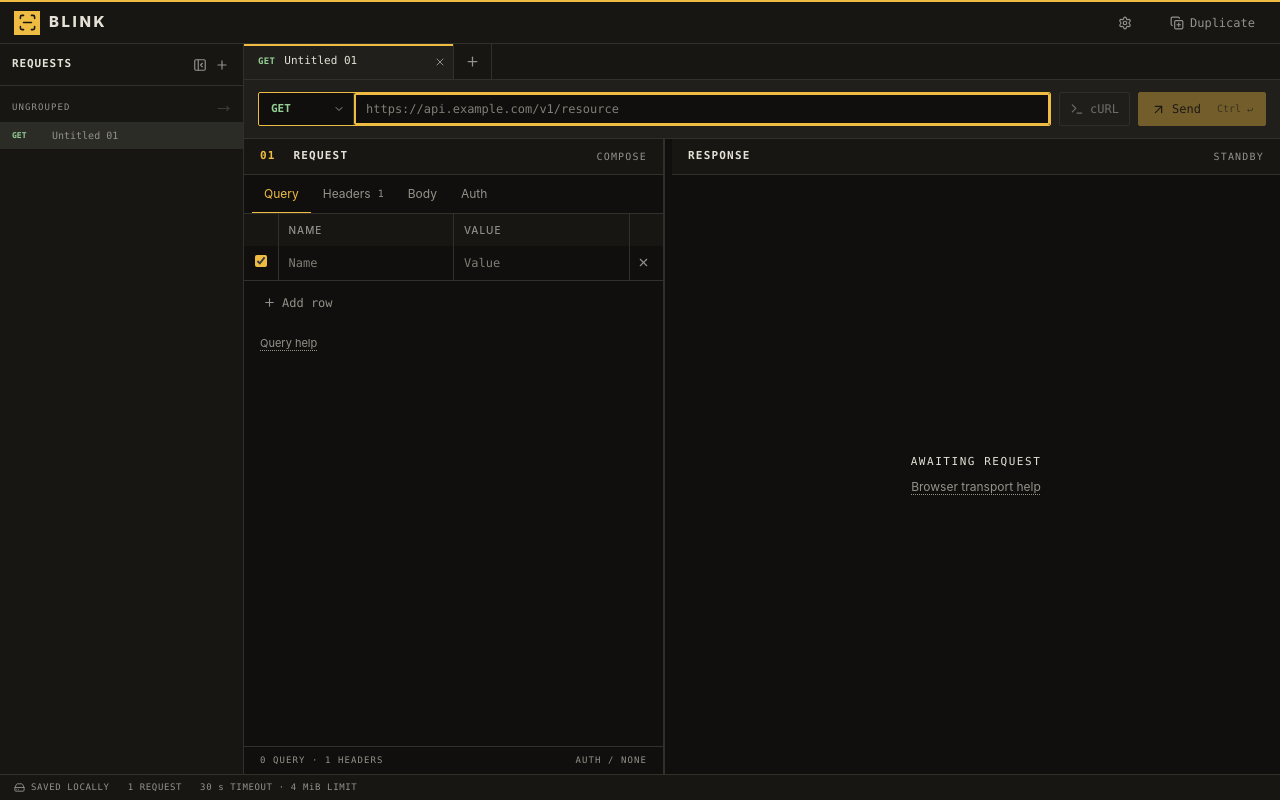
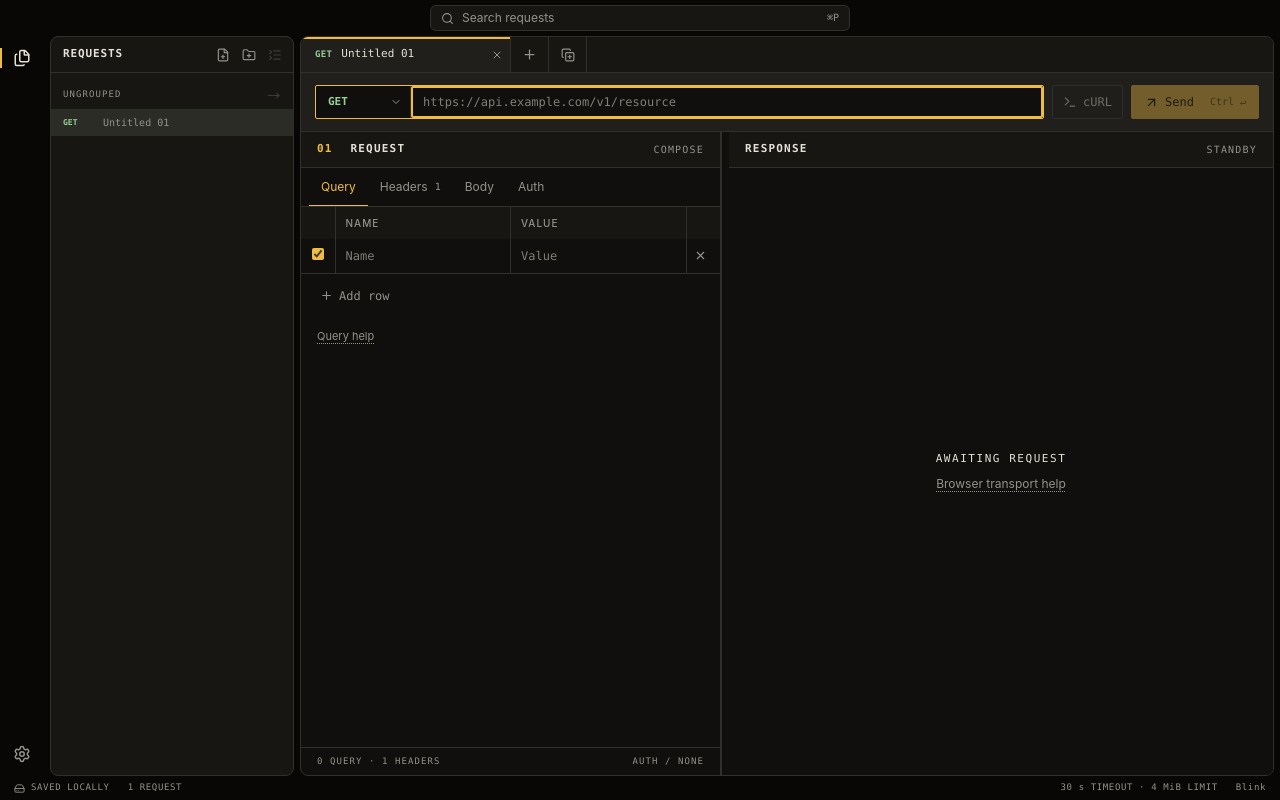
Before and after one commit to f0ursqu4r3/blink, a Vue app: page / in a window 1280 px wide. Built offline with nearby package versions, Linux system fonts and the light colour scheme.

Commit message:
feat: VS Code-style shell with activity bar and command center

```diff
--- a/src-tauri/capabilities/default.json
+++ b/src-tauri/capabilities/default.json
@@ -5,6 +5,7 @@
   "windows": ["main"],
   "permissions": [
     "core:default",
+    "core:window:allow-start-dragging",
     "opener:default"
   ]
 }
--- a/src-tauri/tauri.conf.json
+++ b/src-tauri/tauri.conf.json
@@ -16,7 +16,9 @@
         "width": 1180,
         "height": 780,
         "minWidth": 860,
-        "minHeight": 620
+        "minHeight": 620,
+        "titleBarStyle": "Overlay",
+        "hiddenTitle": true
       }
     ],
     "security": {
--- a/src/App.vue
+++ b/src/App.vue
@@ -1,12 +1,6 @@
 <script setup lang="ts">
 import { computed, nextTick, onMounted, onUnmounted, ref, watch } from "vue";
-import {
-  CopyPlus,
-  HardDrive,
-  PanelLeft,
-  ScanLine,
-  Settings,
-} from "lucide-vue-next";
+import { HardDrive, PanelLeft } from "lucide-vue-next";
 import { Button } from "@/components/ui/button";
 import RequestTabs from "@/components/RequestTabs.vue";
 import RequestBrowser from "@/components/RequestBrowser.vue";
@@ -15,6 +9,10 @@ import GroupSettingsDialog from "@/components/GroupSettingsDialog.vue";
 import ApplicationSettingsDialog from "@/components/ApplicationSettingsDialog.vue";
 import WorkspaceStorageNotice from "@/components/WorkspaceStorageNotice.vue";
 import HelpTooltip from "@/components/HelpTooltip.vue";
+import ActivityBar from "@/components/ActivityBar.vue";
+import CommandCenter from "@/components/CommandCenter.vue";
+import { useTheme } from "@/composables/useTheme";
+import { nativeTransport } from "@/lib/transport";
 import { useWorkspaceState } from "@/composables/useWorkspaceState";
 import { createSession, hasDraft, sessionLabel } from "@/lib/session";
 import type { AuthorizationConfig } from "@/lib/authorization";
@@ -61,6 +59,10 @@ const active = computed(() =>
 );
 const pendingClose = ref<number | null>(null);
 const sidebarCollapsed = ref(false);
+const commandCenter = ref<InstanceType<typeof CommandCenter>>();
+const { name: themeName } = useTheme();
+// Tauri draws the macOS traffic lights over the title bar.
+const macOverlay = nativeTransport && /Mac/.test(navigator.userAgent);
 const mobileBrowserOpen = ref(false);
 const selectedRequestIds = ref<number[]>([]);
 const selectionAnchorId = ref<number | null>(null);
@@ -136,6 +138,13 @@ function select(id: number) {
   activeId.value = id;
   pendingClose.value = null;
   updateSelection([id], id);
+}
+function selectFromSearch(id: number) {
+  select(id);
+  void nextTick(() => document.getElementById(`request-tab-${id}`)?.focus());
+}
+function collapseAllGroups() {
+  for (const group of groups.value) group.collapsed = true;
 }
 function updateSelection(ids: number[], anchorId: number | null) {
   selectedRequestIds.value = ids;
@@ -231,7 +240,9 @@ function onKey(event: KeyboardEvent) {
     closing.value ||
     groupSettingsOpen.value ||
     applicationSettingsOpen.value ||
-    document.querySelector('[data-surface="context-menu"]')
+    document.querySelector(
+      '[data-surface="context-menu"], [data-surface="command-center"]',
+    )
   )
     return;
   if (
@@ -276,6 +287,10 @@ function onKey(event: KeyboardEvent) {
       event.preventDefault();
       openApplicationSettings();
     }
+    if (key === "p" && !event.shiftKey) {
+      event.preventDefault();
+      void commandCenter.value?.show();
+    }
   }
 }
 onMounted(() => window.addEventListener("keydown", onKey));
@@ -284,24 +299,18 @@ onUnmounted(() => window.removeEventListener("keydown", onKey));
 
 <template>
   <main
-    class="flex flex-col h-full min-h-100 border-t-2 border-primary max-[760px]:h-auto max-[760px]:min-h-dvh"
+    class="flex flex-col h-full min-h-100 bg-frame max-[760px]:h-auto max-[760px]:min-h-dvh"
     :inert="closing || undefined"
   >
     <header
-      class="h-10.5 shrink-0 px-3.5 flex items-center justify-between gap-3 border-b border-border bg-muted"
+      class="relative flex h-9 shrink-0 items-center justify-center px-2"
+      :class="{ 'pl-19.5': macOverlay }"
+      data-title-bar
+      data-tauri-drag-region
     >
-      <div class="flex items-center gap-2.25 whitespace-nowrap">
-        <span
-          class="flex items-center justify-center h-6 w-6.5 text-primary-foreground bg-primary"
-        >
-          <ScanLine :size="19" aria-hidden="true" />
-        </span>
-        <h1 class="text-[0.9375rem] font-extrabold tracking-[0.17em]">BLINK</h1>
-      </div>
-      <div class="flex items-center gap-4">
       <Button
         variant="ghost"
-          class="min-[761px]:hidden"
+        class="absolute left-2 min-[761px]:hidden"
         :aria-label="
           mobileBrowserOpen ? 'Hide request browser' : 'Show request browser'
         "
@@ -314,26 +323,13 @@ onUnmounted(() => window.removeEventListener("keydown", onKey));
       >
         <PanelLeft :size="14" aria-hidden="true" />
       </Button>
-        <Button
-          variant="ghost"
-          aria-label="Application settings"
-          title="Application settings"
-          @click="openApplicationSettings($event)"
-        >
-          <Settings :size="14" aria-hidden="true" />
-        </Button>
-        <Button
-          variant="ghost"
-          data-duplicate-request
-          :disabled="!ready"
-          aria-label="Duplicate request"
-          title="Duplicate request · Cmd/Ctrl+Shift+D"
-          @click="duplicate()"
-        >
-          <CopyPlus :size="14" aria-hidden="true" />
-          <span>Duplicate</span>
-        </Button>
-      </div>
+      <CommandCenter
+        v-if="ready"
+        ref="commandCenter"
+        :sessions="sessions"
+        :groups="groups"
+        @select="selectFromSearch"
+      />
     </header>
     <WorkspaceStorageNotice
       :error="storageError"
@@ -343,7 +339,16 @@ onUnmounted(() => window.removeEventListener("keydown", onKey));
       @reset="reset"
       @quit="quitWithoutSaving"
     />
-    <div v-if="ready" class="relative flex min-w-0 min-h-0 flex-1">
+    <div
+      v-if="ready"
+      class="relative flex min-w-0 min-h-0 flex-1 gap-1.5 pr-1.5 max-[760px]:gap-0 max-[760px]:pr-0"
+    >
+      <ActivityBar
+        class="max-[760px]:hidden"
+        :browser-open="!sidebarCollapsed"
+        @toggle-browser="sidebarCollapsed = !sidebarCollapsed"
+        @open-settings="openApplicationSettings($event)"
+      />
       <button
         v-if="mobileBrowserOpen"
         type="button"
@@ -352,11 +357,11 @@ onUnmounted(() => window.removeEventListener("keydown", onKey));
         @click="mobileBrowserOpen = false"
       />
       <RequestBrowser
+        v-show="!sidebarCollapsed || mobileBrowserOpen"
         :mobile-open="mobileBrowserOpen"
         :sessions="sessions"
         :active-id="activeId"
         :groups="groups"
-        :collapsed="sidebarCollapsed"
         :selected-ids="selectedRequestIds"
         :selection-anchor-id="selectionAnchorId"
         @select="select"
@@ -368,14 +373,16 @@ onUnmounted(() => window.removeEventListener("keydown", onKey));
         @move-requests="moveRequests"
         @reorder-group="reorderGroup"
         @delete-group="deleteGroup"
-        @toggle-sidebar="sidebarCollapsed = !sidebarCollapsed"
+        @collapse-all-groups="collapseAllGroups"
         @open-group-settings="openGroupSettings"
         @create-request="(groupId) => create(false, groupId)"
         @duplicate-request="(id) => duplicate(id)"
         @close-request="(id) => close(id)"
         @set-request-local-auth="(id, auth) => setRequestLocalAuth(id, auth)"
       />
-      <div class="relative flex flex-col min-w-0 min-h-0 flex-1">
+      <div
+        class="relative flex flex-col min-w-0 min-h-0 flex-1 overflow-hidden rounded-lg border border-border bg-background max-[760px]:rounded-none max-[760px]:border-x-0"
+      >
         <RequestTabs
           :sessions="sessions"
           :active-id="activeId"
@@ -422,7 +429,8 @@ onUnmounted(() => window.removeEventListener("keydown", onKey));
       </div>
     </div>
     <footer
-      class="flex items-center gap-4.5 min-h-6.5 shrink-0 border-t border-border px-3.5 font-mono text-[0.5625rem] tracking-[0.07em] text-muted-foreground bg-muted max-[760px]:gap-3 max-[760px]:flex-wrap max-[760px]:px-3 max-[760px]:py-2"
+      class="flex items-center gap-4.5 min-h-6 shrink-0 px-3.5 font-mono text-[0.5625rem] tracking-[0.07em] text-muted-foreground bg-frame max-[760px]:gap-3 max-[760px]:flex-wrap max-[760px]:px-3 max-[760px]:py-2"
+      data-status-bar
     >
       <HelpTooltip
         text="Saved on this device, including credentials and response content. Not encrypted."
@@ -444,7 +452,8 @@ onUnmounted(() => window.removeEventListener("keydown", onKey));
       <span v-if="sending" class="text-primary" role="status">
         {{ sending }} SENDING
       </span>
-      <span v-else class="max-[760px]:hidden">30 s TIMEOUT · 4 MiB LIMIT</span>
+      <span class="ml-auto max-[760px]:hidden">30 s TIMEOUT · 4 MiB LIMIT</span>
+      <span data-theme-name>{{ themeName }}</span>
     </footer>
     <GroupSettingsDialog
       :group="groupSettingsGroup"
--- /dev/null
+++ b/src/components/ActivityBar.vue
@@ -0,0 +1,58 @@
+<script setup lang="ts">
+import { Files, Settings } from "lucide-vue-next";
+
+defineProps<{ browserOpen: boolean }>();
+const emit = defineEmits<{
+  toggleBrowser: [];
+  openSettings: [event: MouseEvent];
+}>();
+</script>
+
+<template>
+  <nav
+    class="flex w-11 shrink-0 flex-col items-center gap-1 py-1"
+    aria-label="Activity bar"
+    data-activity-bar
+  >
+    <button
+      type="button"
+      class="activity-button"
+      data-activity="browser"
+      aria-label="Request browser"
+      title="Request browser"
+      aria-controls="request-browser"
+      :aria-pressed="browserOpen"
+      @click="emit('toggleBrowser')"
+    >
+      <Files :size="18" aria-hidden="true" />
+    </button>
+    <button
+      type="button"
+      class="activity-button mt-auto"
+      data-activity="settings"
+      aria-label="Application settings"
+      title="Application settings · Cmd/Ctrl+,"
+      @click="emit('openSettings', $event)"
+    >
+      <Settings :size="18" aria-hidden="true" />
+    </button>
+  </nav>
+</template>
+
+<style scoped>
+@reference "../style.css";
+.activity-button {
+  @apply relative flex size-9 items-center justify-center rounded-md text-muted-foreground hover:bg-accent hover:text-foreground;
+}
+.activity-button[aria-pressed="true"] {
+  @apply text-foreground;
+}
+/* Active marker on the outer edge, as in VS Code. */
+.activity-button[aria-pressed="true"]::before {
+  position: absolute;
+  inset: 8px auto 8px -4px;
+  width: 2px;
+  content: "";
+  background: var(--primary);
+}
+</style>
--- a/src/components/RequestBrowser.vue
+++ b/src/components/RequestBrowser.vue
@@ -5,12 +5,13 @@ import HelpTooltip from "./HelpTooltip.vue";
 import {
   ChevronDown,
   ChevronRight,
+  FilePlus,
   Folder,
+  FolderInput,
   FolderPlus,
+  ListCollapse,
   Lock,
   MoveRight,
-  PanelLeftClose,
-  PanelLeftOpen,
   Plus,
   Settings,
 } from "lucide-vue-next";
@@ -35,7 +36,6 @@ const props = defineProps<{
   sessions: RequestSession[];
   activeId: number;
   groups: RequestGroup[];
-  collapsed?: boolean;
   mobileOpen?: boolean;
   selectedIds?: number[];
   selectionAnchorId?: number | null;
@@ -54,7 +54,7 @@ const emit = defineEmits<{
   ];
   reorderGroup: [groupId: number, beforeGroupId: number];
   deleteGroup: [id: number];
-  toggleSidebar: [];
+  collapseAllGroups: [];
   openGroupSettings: [groupId: number];
   createRequest: [groupId: number | null];
   duplicateRequest: [sessionId: number];
@@ -292,61 +292,60 @@ function effectiveGroupAuth(group: RequestGroup): AuthorizationConfig {
 <template>
   <aside
     id="request-browser"
-    class="flex flex-col border-r border-border bg-muted overflow-hidden w-61 min-w-47 data-[collapsed=true]:w-10.5 data-[collapsed=true]:min-w-10.5 max-[760px]:absolute max-[760px]:inset-y-0 max-[760px]:left-0 max-[760px]:z-40"
+    class="flex flex-col overflow-hidden rounded-lg border border-border bg-muted w-61 min-w-47 max-[760px]:absolute max-[760px]:inset-y-0 max-[760px]:left-0 max-[760px]:z-40 max-[760px]:rounded-none"
     :class="{ 'max-[760px]:hidden': !mobileOpen }"
     data-request-browser
-    :data-collapsed="Boolean(collapsed)"
-    :aria-label="collapsed ? 'Request browser collapsed' : 'Request browser'"
+    aria-label="Request browser"
   >
     <header
-      class="flex h-10.5 items-center justify-between border-b border-border px-2.5 pl-3 data-[collapsed=true]:justify-center data-[collapsed=true]:px-0"
-      :data-collapsed="Boolean(collapsed)"
+      class="flex h-9 shrink-0 items-center gap-0.5 border-b border-border pl-3 pr-1.5"
     >
-      <div v-if="!collapsed" class="flex items-baseline gap-1.75">
-        <strong class="font-mono text-[11px] font-bold tracking-[0.08em]"
-          >REQUESTS</strong
-        >
-      </div>
+      <strong class="mr-auto font-mono text-[11px] font-bold tracking-[0.08em]"
+        >REQUESTS</strong
+      >
       <button
         type="button"
-        class="inline-flex items-center justify-center w-5.5 h-5.5 shrink-0 text-muted-foreground hover:text-primary hover:bg-accent pointer-coarse:w-8 pointer-coarse:h-8 ml-auto data-[collapsed=true]:ml-0"
-        :data-collapsed="Boolean(collapsed)"
-        :aria-label="
-          collapsed ? 'Expand request browser' : 'Collapse request browser'
-        "
-        :aria-expanded="!collapsed"
-        :title="
-          collapsed ? 'Expand request browser' : 'Collapse request browser'
-        "
-        @click="emit('toggleSidebar')"
+        class="browser-action"
+        data-browser-new-request
+        aria-label="Add request"
+        title="Add request · Cmd/Ctrl+T"
+        @click="emit('createRequest', active?.groupId ?? null)"
       >
-        <PanelLeftOpen v-if="collapsed" :size="14" aria-hidden="true" />
-        <PanelLeftClose v-else :size="14" aria-hidden="true" />
+        <FilePlus :size="14" aria-hidden="true" />
       </button>
       <button
-        v-if="!collapsed"
         type="button"
-        class="inline-flex items-center justify-center w-5.5 h-5.5 shrink-0 text-muted-foreground hover:text-primary hover:bg-accent pointer-coarse:w-8 pointer-coarse:h-8"
+        class="browser-action"
         aria-label="Add top-level group"
         title="Add group"
         @click="startCreating(null)"
       >
-        <Plus :size="14" aria-hidden="true" />
+        <FolderPlus :size="14" aria-hidden="true" />
       </button>
       <button
-        v-if="!collapsed && selectedIds?.length"
+        v-if="selectedIds?.length"
         type="button"
-        class="inline-flex items-center justify-center w-5.5 h-5.5 shrink-0 text-muted-foreground hover:text-primary hover:bg-accent pointer-coarse:w-8 pointer-coarse:h-8"
+        class="browser-action"
         aria-label="Group selected requests"
         title="Group selected requests"
         @click="startCreating(null, selectedIds)"
       >
-        <FolderPlus :size="14" aria-hidden="true" />
+        <FolderInput :size="14" aria-hidden="true" />
+      </button>
+      <button
+        type="button"
+        class="browser-action"
+        aria-label="Collapse all groups"
+        title="Collapse all groups"
+        :disabled="!groups.length"
+        @click="emit('collapseAllGroups')"
+      >
+        <ListCollapse :size="14" aria-hidden="true" />
       </button>
     </header>
 
     <form
-      v-if="!collapsed && creatingParent === null"
+      v-if="creatingParent === null"
       class="top-level-form flex items-center gap-1.25 px-2 py-1.25 border-b border-border bg-secondary"
       @submit.prevent="submitCreate"
     >
@@ -381,7 +380,7 @@ function effectiveGroupAuth(group: RequestGroup): AuthorizationConfig {
 
     <ContextMenu>
       <ContextMenuTrigger as-child>
-        <div v-if="!collapsed" class="min-h-0 flex-1 overflow-auto py-2">
+        <div class="min-h-0 flex-1 overflow-auto py-2">
           <!-- UNGROUPED row -->
           <ContextMenu>
             <ContextMenuTrigger as-child>
@@ -785,3 +784,10 @@ function effectiveGroupAuth(group: RequestGroup): AuthorizationConfig {
     </ContextMenu>
   </aside>
 </template>
+
+<style scoped>
+@reference "../style.css";
+.browser-action {
+  @apply inline-flex size-6 shrink-0 items-center justify-center rounded text-muted-foreground hover:bg-accent hover:text-foreground disabled:opacity-30 pointer-coarse:size-8;
+}
+</style>
--- a/src/components/RequestTabs.vue
+++ b/src/components/RequestTabs.vue
@@ -1,6 +1,6 @@
 <script setup lang="ts">
 import { nextTick, ref, watch } from 'vue';
-import { Plus, X } from 'lucide-vue-next';
+import { CopyPlus, Plus, X } from 'lucide-vue-next';
 import {
   ContextMenu,
   ContextMenuContent,
@@ -186,6 +186,16 @@ function navigate(event: KeyboardEvent, index: number) {
         >
           <Plus :size="15" aria-hidden="true" />
         </button>
+        <button
+          type="button"
+          class="flex items-center justify-center shrink-0 w-9.5 text-muted-foreground border-r border-border cursor-pointer hover:bg-accent hover:text-primary pointer-coarse:w-11"
+          data-duplicate-request
+          aria-label="Duplicate request"
+          title="Duplicate request · Cmd/Ctrl+Shift+D"
+          @click="emit('duplicate')"
+        >
+          <CopyPlus :size="14" aria-hidden="true" />
+        </button>
       </div>
     </ContextMenuTrigger>
     <ContextMenuContent>
```
Also changed, not shown: 1 other file (tests, documents, lock files or other folders). Lines whose indentation alone changed are shown as unchanged.
